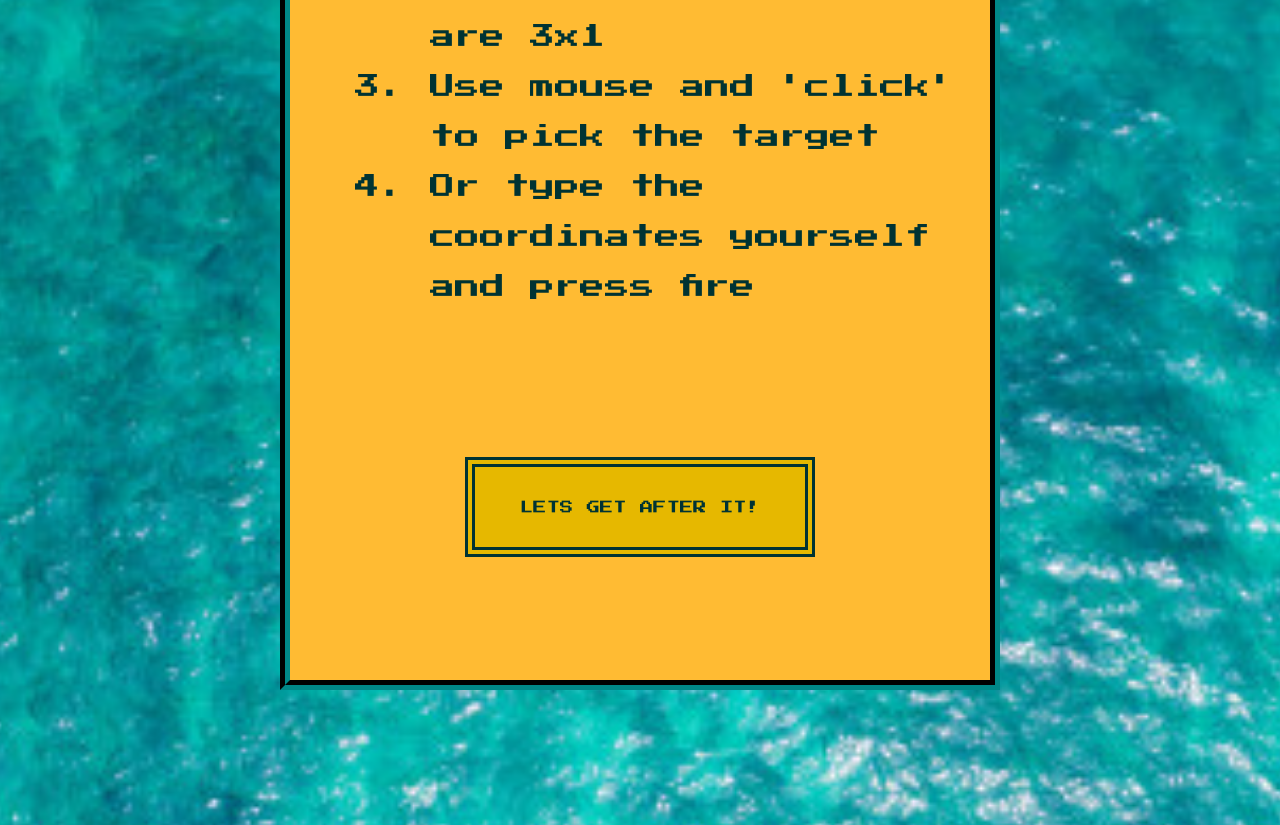
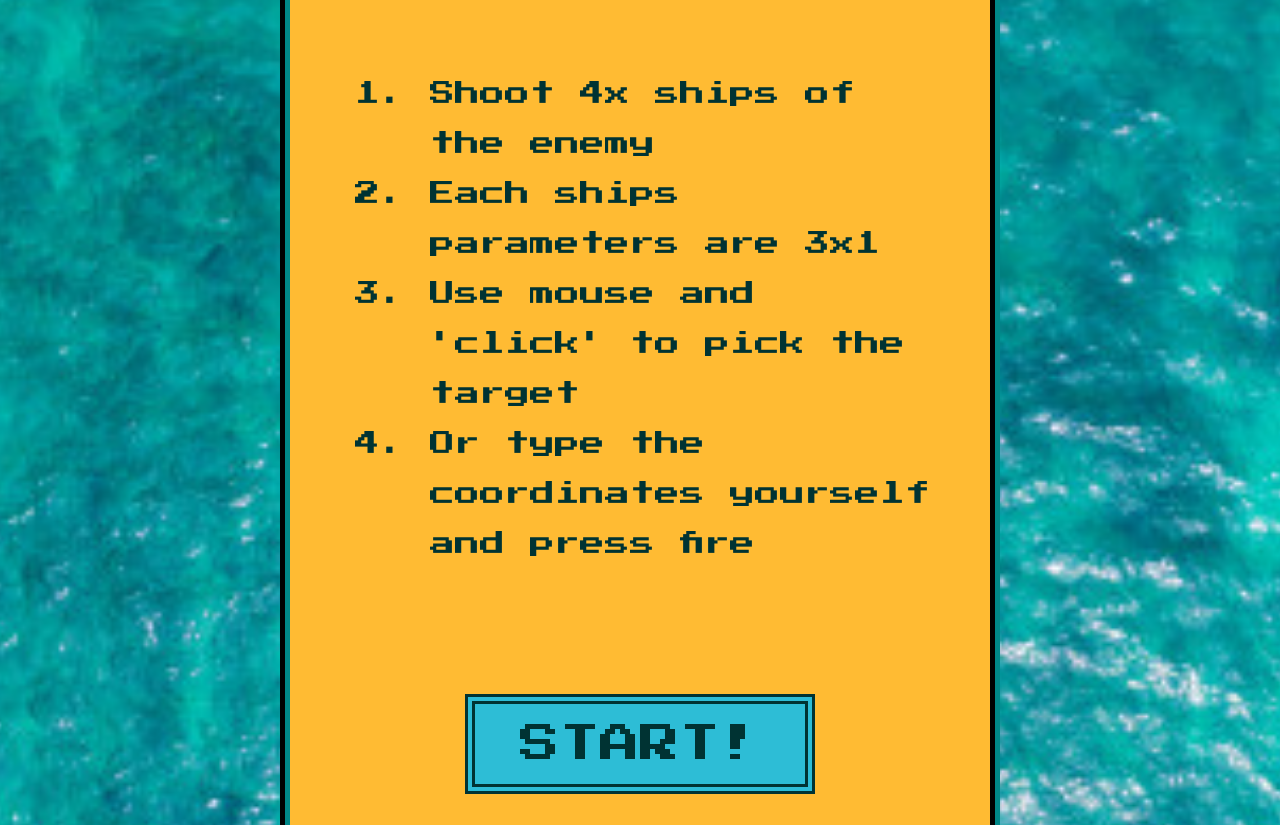
Before and after one commit to lukasssicevs/lukasssicevs.github.io, a plain HTML site: page ships.html in a window 1280 px wide. Shown: the part 468-1293 px from the top of the page. Drawn offline with Linux system fonts and the light colour scheme.

Commit message:
design 2

```diff
--- a/ships.css
+++ b/ships.css
@@ -176,8 +176,9 @@ h2{
   color:rgb(0, 51, 51);
   border-color:rgb(0, 51, 51);
   border: double;
-  background-color:rgb(230, 184, 0);
+  background-color:rgb(45, 189, 214);
   border-width:10px;
+  font-size: 40px;
 }
 
 #start:hover{
@@ -202,6 +203,7 @@ h2{
   }
 
   #gameBoard{
+
     display:grid;
     grid-template-columns:700px;
     grid-template-rows:600px 380px;
@@ -254,18 +256,32 @@ h2{
   }
 
   .welcome{
+    margin-top:160px;
     grid-area:1/1/ span 2/ span 1;
-    height:97%;
+    height:100%;
+  }
+
+  #instruct{
+    margin-top:50px;
+  }
+
+  #instructions{
+    margin-top:80px;
+    text-align:left;
+    font-size: 25px;
+    margin-left:100px;
+    width:80%;
   }
 
   #start{
-    margin-top:120px;
+    margin-top:100px;
+    font-size: 40px;
     height:100px;
     width:50%;
     color:rgb(0, 51, 51);
     border-color:rgb(0, 51, 51);
     border: double;
-    background-color:rgb(230, 184, 0);
+    background-color:rgb(45, 189, 214);
     border-width:10px;
   }
 }
--- a/ships.html
+++ b/ships.html
@@ -12,7 +12,7 @@
         <h1>SHIPS<h1>
       </header>
       <div id='gameBoard'>
-        <div id='popUp' class='welcome maja'>
+        <div id='popUp' class='welcome'>
           <h2 id='instruct'>INSTRUCTIONS:</h2>
           <div id='instructions'>
             <ol>
@@ -23,10 +23,10 @@
             </ol>
          </div>
          <form>
-          <input id='start' type='button' value='LETS GET AFTER IT!' onclick='invisible()'>
+          <input id='start' type='button' value='START!' onclick='invisible()'>
          </form>
         </div>
-        <div id=table>
+        <div class='invisible' id=table>
           <table id='battleField'>
             <tr>
               <th class='emptyCell'></th>
--- a/ships.js
+++ b/ships.js
@@ -35,6 +35,7 @@ function invisible(){
   document.getElementById('start').classList.add("invisible");
   start.play();
   document.getElementById('panel').classList.remove("invisible");
+  document.getElementById('table').classList.remove("invisible");
 }
 
 
```
